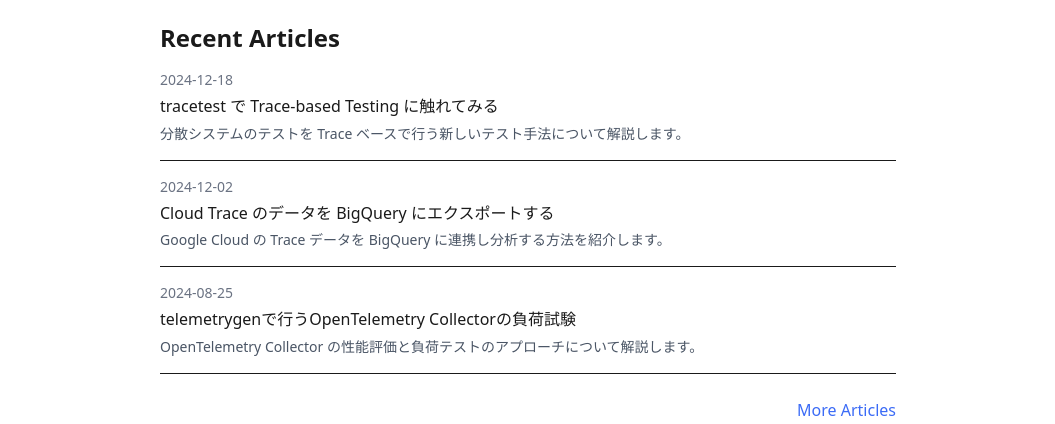
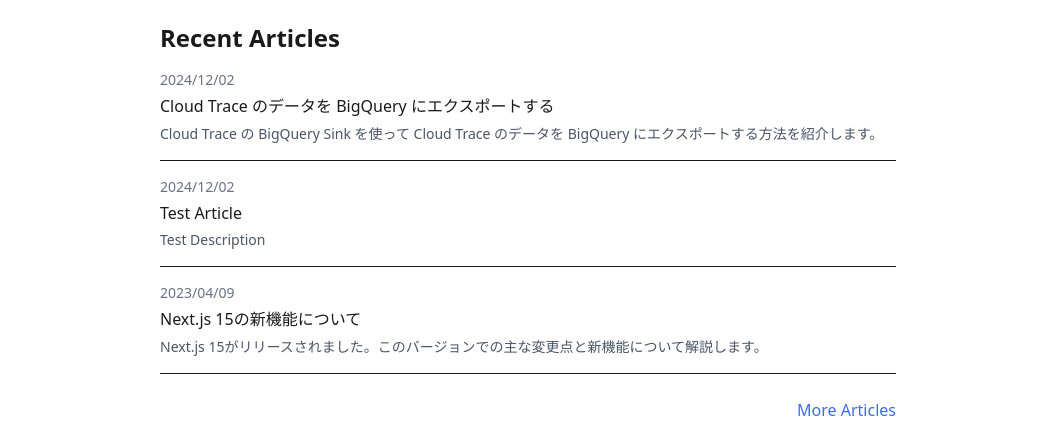
Before and after one commit to ucpr/ucpr.dev, a Next.js app: page / in a window 1280 px wide. Shown: the part 301-725 px from the top of the page, without its empty margins (112-1167 px from the left). Built offline with nearby package versions, Linux system fonts and the light colour scheme.

Commit message:
dynamic latest articles

```diff
--- a/src/app/page.tsx
+++ b/src/app/page.tsx
@@ -1,35 +1,17 @@
 import Link from "next/link";
 import Image from "next/image";
+import { getArticles } from "@/lib/api";
 
-// 最新の記事データ
-const latestArticles = [
-	{
-		id: "1",
-		title: "tracetest で Trace-based Testing に触れてみる",
-		date: "2024-12-18",
-		excerpt:
-			"分散システムのテストを Trace ベースで行う新しいテスト手法について解説します。",
-		slug: "tracetest-trace-based-testing",
-	},
-	{
-		id: "2",
-		title: "Cloud Trace のデータを BigQuery にエクスポートする",
-		date: "2024-12-02",
-		excerpt:
-			"Google Cloud の Trace データを BigQuery に連携し分析する方法を紹介します。",
-		slug: "cloud-trace-bigquery-export",
-	},
-	{
-		id: "3",
-		title: "telemetrygenで行うOpenTelemetry Collectorの負荷試験",
-		date: "2024-08-25",
-		excerpt:
-			"OpenTelemetry Collector の性能評価と負荷テストのアプローチについて解説します。",
-		slug: "telemetrygen-otel-collector-load-testing",
-	},
-];
+async function getLatestArticles() {
+	const allArticles = await getArticles();
+	return allArticles
+		.sort((a, b) => new Date(b.publishedAt).getTime() - new Date(a.publishedAt).getTime())
+		.slice(0, 3);
+}
 
-export default function Home() {
+export default async function Home() {
+	const latestArticles = await getLatestArticles();
+
 	return (
 		<main className="container mx-auto px-4 py-8 max-w-3xl">
 			<div className="flex flex-col items-center mb-8">
@@ -47,15 +29,15 @@
 				<h2 className="text-2xl font-bold mb-4">Recent Articles</h2>
 				<div className="space-y-4">
 					{latestArticles.map((article) => (
-						<article key={article.id} className="border-b pb-4">
+						<article key={article.slug} className="border-b pb-4">
 							<div className="text-sm text-gray-500 dark:text-gray-400 mb-1">
-								{article.date}
+								{new Date(article.publishedAt).toLocaleDateString('ja-JP', {year: 'numeric', month: '2-digit', day: '2-digit'}).replace(/\//g, '/')}
 							</div>
 							<Link href={`/articles/${article.slug}`}>
 								<h3 className="font-medium hover:underline">{article.title}</h3>
 							</Link>
 							<p className="mt-1 text-gray-600 dark:text-gray-400 text-sm">
-								{article.excerpt}
+								{article.description}
 							</p>
 						</article>
 					))}
```
